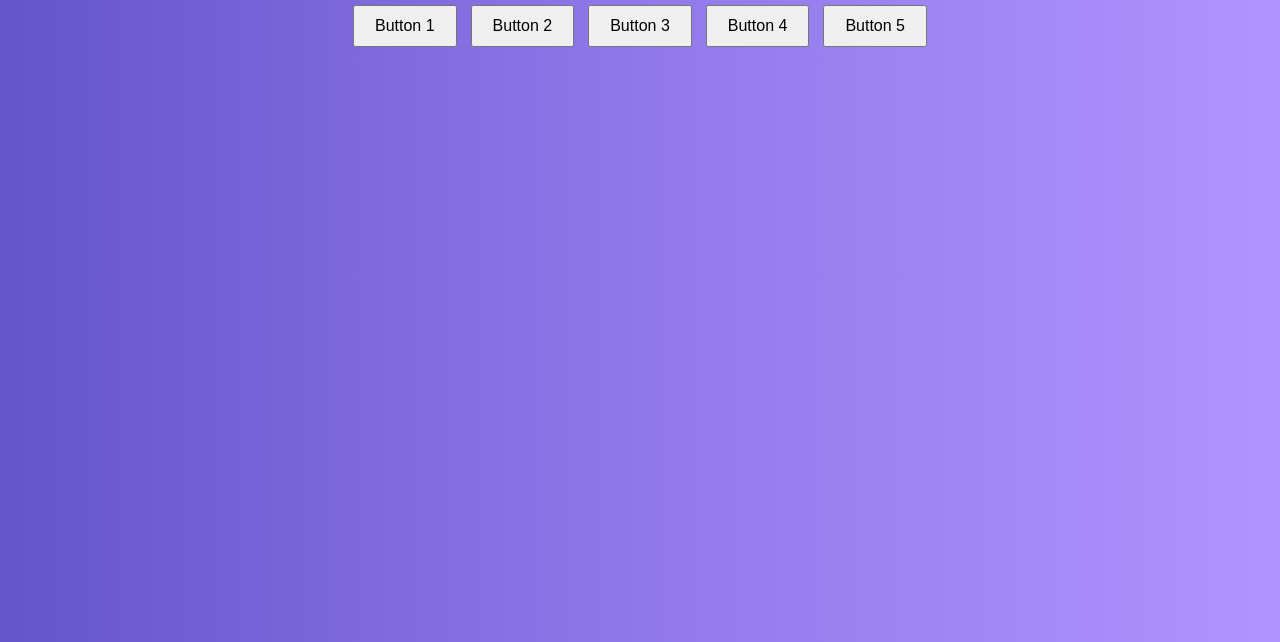
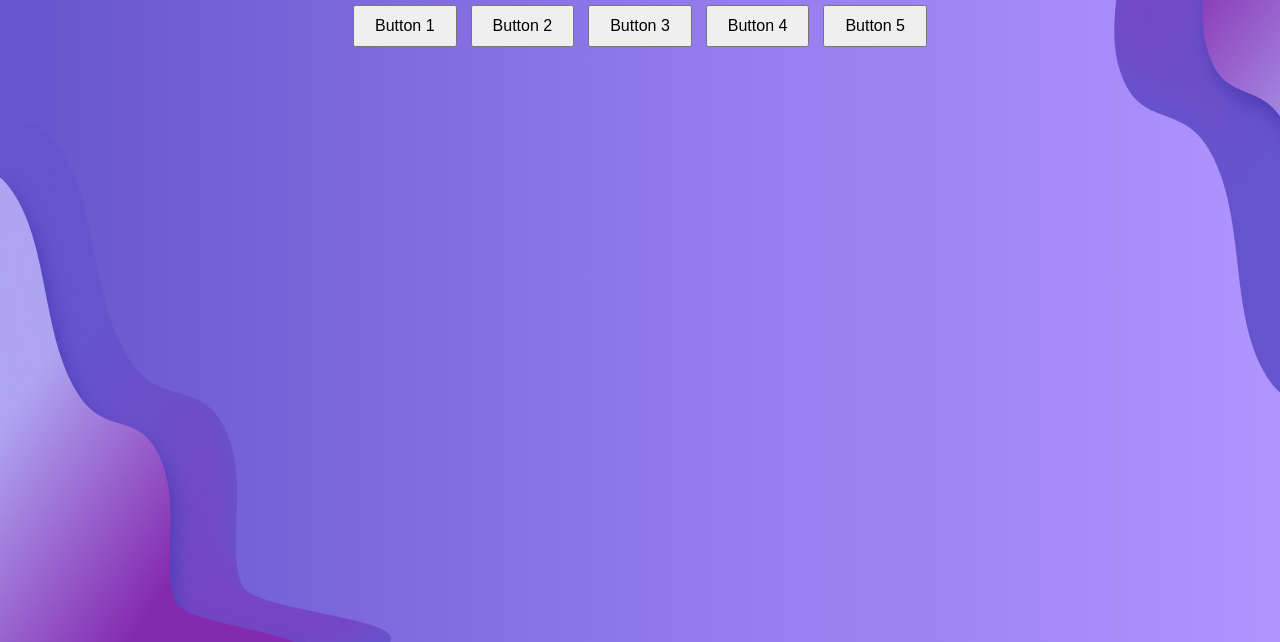
Before and after one commit to cse110-sp23-group6/SixthSense, a plain HTML site: page emotions2/emotions2.html in a window 1280 px wide. Shown: the part 158-800 px from the top of the page. Drawn offline with Linux system fonts and the light colour scheme.

Commit message:
added vectors onto the screen i thin i can make it animated

```diff
--- a/emotions2/emotions2.html
+++ b/emotions2/emotions2.html
@@ -1,10 +1,12 @@
 <!DOCTYPE html>
 <html>
 <head>
+  <title>Emotions2 page</title>
   <link rel="stylesheet" type="text/css" href="styles.css">
 </head>
 <body>
   <div class="container">
+
     <h1>Which phrase do you resonate most with?</h1>
     <div class="buttons">
       <button>Button 1</button>
@@ -13,6 +15,13 @@
       <button>Button 4</button>
       <button>Button 5</button>
     </div>
+
+    <div class="images">
+      <img src="assets/leftbackvector.png" class="leftvector">
+      <img src="assets/leftfrontvector.png" class="leftvector">
+      <img src="assets/rightbackvector.png" class="rightvector">
+      <img src="assets/rightfrontvector.png" class="rightvector">
+    </div>
   </div>
 </body>
 </html>
--- a/emotions2/styles.css
+++ b/emotions2/styles.css
@@ -13,6 +13,18 @@ body{
   margin-top: 100px;
 }
 
+.rightvector {
+  position: absolute;
+  top: 0px;
+  right: 0px;
+}
+
+.leftvector {
+  position: absolute;
+  bottom: 0px;
+  left: 0px;
+}
+
 .buttons {
   margin-top: 20px;
 }
```
